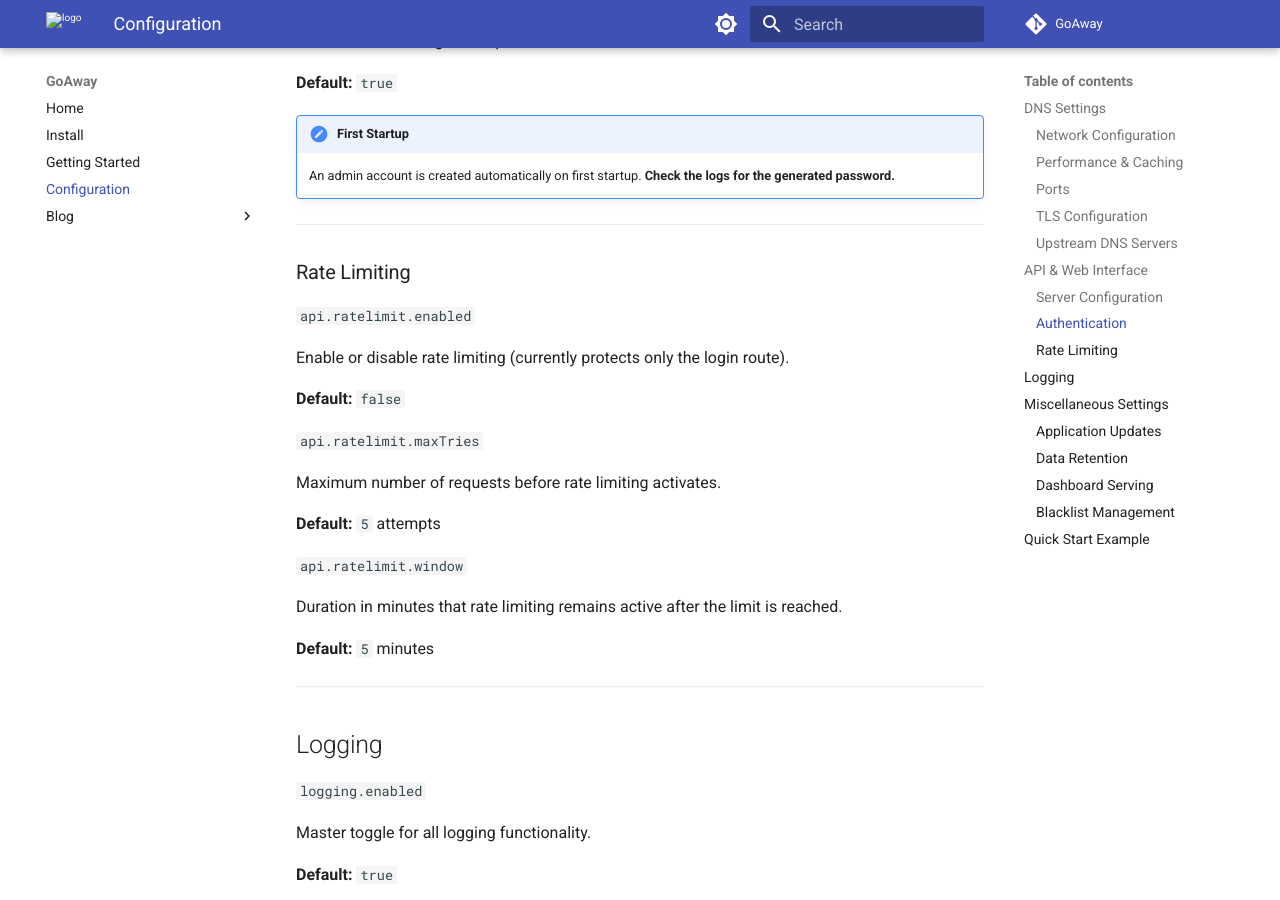
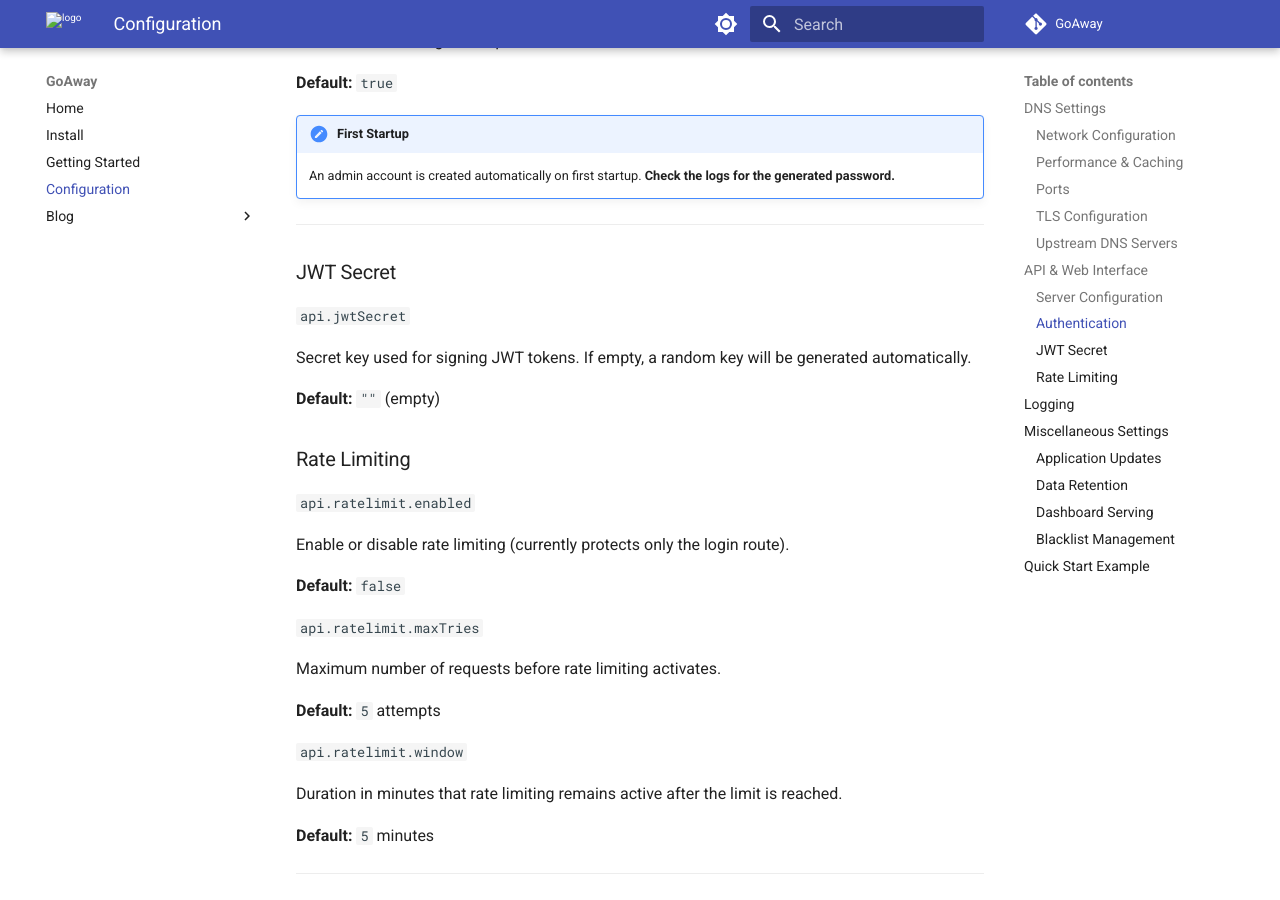
Before and after one commit to pommee/goaway, an MkDocs documentation site: the page built from docs/docs/configuration.md, in a window 1280 px wide and 900 px high, scrolled down 3576 px. Built offline with MkDocs 1.6.1 and Material for MkDocs 9.7.7, drawn with Linux system fonts in a browser that asks for light colours; comment, search, counter and statistics services are not loaded.

Commit message:
docs: add 'api.jwtSecret' to documentation

```diff
--- a/docs/docs/configuration.md
+++ b/docs/docs/configuration.md
@@ -163,6 +163,15 @@ Controls whether login is required to access the dashboard.
 
 ---
 
+### JWT Secret
+
+`api.jwtSecret`
+
+Secret key used for signing JWT tokens.
+If empty, a random key will be generated automatically.
+
+**Default:** `""` (empty)
+
 ### Rate Limiting
 
 `api.ratelimit.enabled`
@@ -300,6 +309,7 @@ dns:
 api:
   port: 8080
   authentication: true
+  jwtSecret: ""
   rateLimit:
     enabled: true
     maxTries: 5
```
